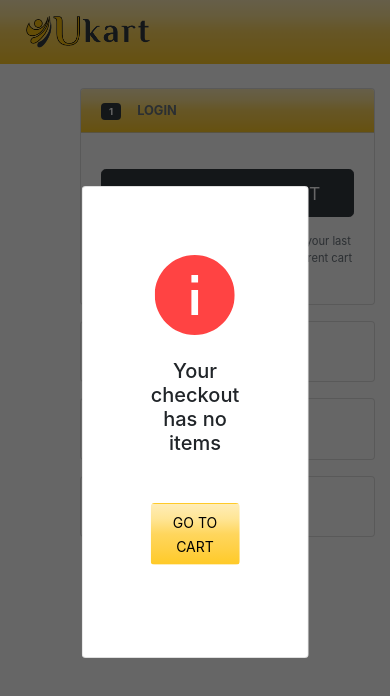
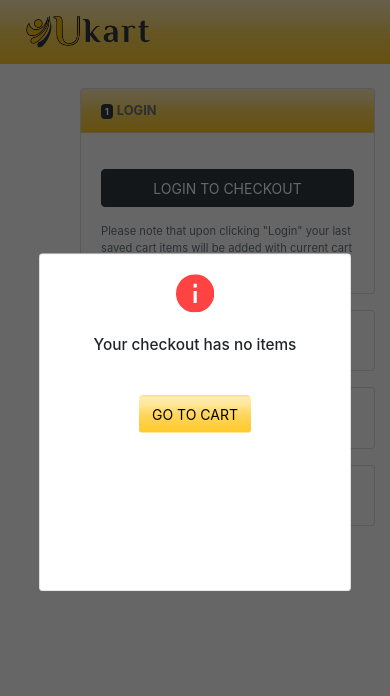
Before and after one commit to ErudayuOrg/UkartReactApp, a React (Create React App) app: page /checkout in a window 390 px wide. Shown: the top 696 px of the page. Built offline with nearby package versions, Linux system fonts and the light colour scheme.

Commit message:
checkout page is responsive in this version

```diff
--- a/package.json
+++ b/package.json
@@ -1,6 +1,6 @@
 {
   "name": "my-app",
-  "version": "0.1.3",
+  "version": "0.1.4",
   "private": true,
   "dependencies": {
     "axios": "^0.21.1",
--- a/src/components/checkout/deliveryAddress/deliveryAddressCheck.jsx
+++ b/src/components/checkout/deliveryAddress/deliveryAddressCheck.jsx
@@ -61,8 +61,8 @@ class DeliveryAddressCheck extends Component {
 
     getHeaderContent = (color) => (
         <React.Fragment>
-            <span className={`badge badge-${color} px-2 py-1`}>2</span>
-            <span className="text-muted px-3"><strong>DELIVERY ADDRESS</strong></span>
+            <span className={`badge badge-${color}`}>2</span>
+            <span className="text-muted px-1"><strong>DELIVERY ADDRESS</strong></span>
         </React.Fragment>
     );
 
@@ -107,16 +107,10 @@ class DeliveryAddressCheck extends Component {
         return(
             <React.Fragment>
                 <div className="row">
-                    <div className="col-md-9 col-sm-9 col-9">
+                    <div className="col-md-9 col-sm-9 col-8">
                         {this.getHeaderContent('light')}
                         <span className="text-dark"><strong>&#x2713;</strong></span>
-                    </div>
-                    <div className="col">
-                        <button className="btn btn-outline-dark float-right" onClick={this.changeDetail}>Change</button>
-                    </div>
-                </div>
-                <div className="row">
-                    <div className="col-md-10 pl-5 ml-2">
+                        <div className="col pl-3 ml-1">
                             <small>
                                 <strong>{`${confirmedAddress.receiverName} `}</strong>
                                 <span>{`${confirmedAddress.area}, `}</span>
@@ -126,6 +120,11 @@ class DeliveryAddressCheck extends Component {
                             </small>
                         </div>
                     </div>
+                    <div className="col-sm-3 col-sm-3 col-4 pr-1 pl-0">
+                        <button className="btn btn-outline-dark btn-block px-0" onClick={this.changeDetail}>Change</button>
+                    </div>
+                </div>
+
             </React.Fragment>
         );
     }
--- a/src/components/checkout/loginCheck.jsx
+++ b/src/components/checkout/loginCheck.jsx
@@ -33,8 +33,8 @@ const mapDispatchToProps = (dispatch) => ({
 class LoginCheck extends Component {
     getHeaderContent = (color) => (
         <React.Fragment>
-            <span className={`badge badge-${color} px-2 py-1`}>1</span>
-            <span className="text-muted px-3"><strong>LOGIN</strong></span>
+            <span className={`badge badge-${color}`}>1</span>
+            <span className="text-muted px-1"><strong>LOGIN</strong></span>
         </React.Fragment>
     );
 
@@ -74,13 +74,13 @@ class LoginCheck extends Component {
         this.props.isLoggedIn? (
             <div className="container">
                 <div className="row">
-                    <div className="col-md-5">
+                    <div className="col-md-5 col-sm-6">
                         <div className="small py-1">
                             <span className="text-muted">Name</span>
                             <strong className="ml-2">{this.props.customerName}</strong>
                         </div>
                         <button className="btn btn-link p-0" onClick={this.logoutAndSignin}><small>Logout & Sign in to another account</small></button>
-                        <button className="btn btn-dark btn-block btn-lg my-3" onClick={this.continueCheckout}><small> CONTINUE CHECKOUT </small></button>
+                        <button className="btn btn-dark btn-block my-3 px-0" onClick={this.continueCheckout}><small> CONTINUE CHECKOUT </small></button>
                     </div>
                 </div>
                 <div className="row">
@@ -89,7 +89,7 @@ class LoginCheck extends Component {
             </div>):(
             <div className="row">
                 <div className="col-md-5">
-                    <button onClick={this.handleLoginToCheckout} className="btn btn-dark btn-block btn-lg my-3"><small> LOGIN TO CHECKOUT </small></button>
+                    <button onClick={this.handleLoginToCheckout} className="btn btn-dark btn-block my-3 px-0"><small> LOGIN TO CHECKOUT </small></button>
                 </div>
                 <small className="col-md-12 text-muted"> Please note that upon clicking "Login" your last saved cart items will be added with current cart items</small>
             </div>
@@ -99,17 +99,15 @@ class LoginCheck extends Component {
     showCheckedLogin = () => (
         <React.Fragment>
             <div className="row">
-                <div className="col-md-9 col-sm-9 col-9">
+                <div className="col-md-9 col-sm-9 col-8">
                     {this.getHeaderContent('light')}
                     <span className="text-dark"><strong>&#x2713;</strong></span>
+                    <div className="col pl-3 ml-1">
+                        <small><strong>{this.props.customerName}</strong></small>
+                    </div>
                 </div>
-                <div className="col">
-                    <button className="btn btn-outline-dark float-right" onClick={this.changeDetail}>Change</button>
-                </div>
-            </div>
-            <div className="row">
-                <div className="col-md-10 pl-5 ml-2">
-                    <small><strong>{this.props.customerName}</strong></small>
+                <div className="col-sm-3 col-sm-3 col-4 pr-1 pl-0">
+                    <button className="btn btn-outline-dark btn-block px-0" onClick={this.changeDetail}>Change</button>
                 </div>
             </div>
         </React.Fragment>
--- a/src/components/checkout/orderSummary/orderSummaryCheck.jsx
+++ b/src/components/checkout/orderSummary/orderSummaryCheck.jsx
@@ -25,8 +25,8 @@ class OrderSummaryCheck extends Component {
 
     getHeaderContent = (color) => (
         <React.Fragment>
-            <span className={`badge badge-${color} px-2 py-1`}>3</span>
-            <span className="text-muted px-3"><strong>ORDER SUMMARY</strong></span>
+            <span className={`badge badge-${color}`}>3</span>
+            <span className="text-muted px-1"><strong>ORDER SUMMARY</strong></span>
         </React.Fragment>
     );
 
@@ -45,15 +45,16 @@ class OrderSummaryCheck extends Component {
             stepThreeStatus?(
                 checkoutItems.length?<React.Fragment>
                     <ItemList items={checkoutItems} handleRemoveItem= {this.moveItemfromCheckout}/>
-                    <Tile>
-                        <div className="float-right">
-                            <button
-                                className="btn btn-dark btn-lg px-5"
-                                onClick={this.confirmCheckoutItem}>
-                                    <small> CONTINUE </small>
-                            </button>
+                        <hr/>
+                        <div className="row mt-3">
+                            <div className="offset-md-8 offset-sm-8 offset-6 col-md-4 col-sm-4 col-6">
+                                <button
+                                    className="btn btn-dark btn-block"
+                                    onClick={this.confirmCheckoutItem}>
+                                        <small> CONTINUE </small>
+                                </button>
+                            </div>
                         </div>
-                    </Tile>
                 </React.Fragment>:
                 <small>Your checkout has no items.</small>
             ):
@@ -71,19 +72,15 @@ class OrderSummaryCheck extends Component {
         return(
             <React.Fragment>
                 <div className="row">
-                    <div className="col-md-9 col-sm-9 col-9">
+                    <div className="col-md-9 col-sm-9 col-8">
                         {this.getHeaderContent('light')}
                         <span className="text-dark"><strong>&#x2713;</strong></span>
+                        <div className="col pl-3 ml-1">
+                            <small> <strong>{checkedItem}</strong> </small>
+                        </div>
                     </div>
-                    <div className="col">
-                        <button className="btn btn-outline-dark float-right" onClick={this.changeDetail}>Change</button>
-                    </div>
-                </div>
-                <div className="row">
-                    <div className="col-md-10 pl-5 ml-2">
-                        <small>
-                            <strong>{ checkedItem }</strong>
-                        </small>
+                    <div className="col-sm-3 col-sm-3 col-4 pr-1 pl-0">
+                        <button className="btn btn-outline-dark btn-block px-0" onClick={this.changeDetail}>Change</button>
                     </div>
                 </div>
             </React.Fragment>
--- a/src/components/checkout/paymentOption/paymentOptionCheck.jsx
+++ b/src/components/checkout/paymentOption/paymentOptionCheck.jsx
@@ -29,8 +29,8 @@ const mapDispatchToProps = (dispatch) => ({
 class PaymentOptionCheck extends Component {
     getHeaderContent = (color) => (
         <React.Fragment>
-            <span className={`badge badge-${color} px-2 py-1`}>4</span>
-            <span className="text-muted px-3"><strong>PAYMENT OPTIONS</strong></span>
+            <span className={`badge badge-${color}`}>4</span>
+            <span className="text-muted px-1"><strong>PAYMENT OPTIONS</strong></span>
         </React.Fragment>
     );
 
@@ -59,9 +59,9 @@ class PaymentOptionCheck extends Component {
                     <div className="col">Cash on delivery</div>
                 </div>
                 <div className="row">
-                    <div className="col">
+                    <div className="col-7 col-sm-5 col-md-4 pr-0">
                         <button
-                            className="btn btn-dark btn-lg px-5"
+                            className="btn btn-dark btn-block px-0"
                             onClick={this.confirmOrder}>
                                 <small> CONFIRM ORDER </small>
                         </button>
--- a/src/core-components/dialogModal.jsx
+++ b/src/core-components/dialogModal.jsx
@@ -13,13 +13,15 @@ class DialogModal extends Component{
         return(
             <div className="_page_overlay">
                 <div className="_center_child">
-                    <div className="card p-5">
+                    <div className="card _p_md_5 _w_h_md">
                         <div className="card-body text-center">
-                            <svg fill="rgb(255, 67, 67)" viewBox="0 0 20 20" width="80" height="80">
-                                <path d="M10 20c5.523 0 10-4.477 10-10S15.523 0 10 0 0 4.477 0 10s4.477 10 10 10zm.833-13.125H9.167V5h1.666v1.875zm0 8.125H9.167V8.75h1.666V15z"/>
-                            </svg>
+                            <div className="_svg_container">
+                                <svg fill="rgb(255, 67, 67)" viewBox="0 0 20 20">
+                                    <path d="M10 20c5.523 0 10-4.477 10-10S15.523 0 10 0 0 4.477 0 10s4.477 10 10 10zm.833-13.125H9.167V5h1.666v1.875zm0 8.125H9.167V8.75h1.666V15z"/>
+                                </svg>
+                            </div>
                             <h5 className="card-title my-4"> Your checkout has no items </h5>
-                            <Link to="./cart" className="btn _primary_bg my-4"><small> GO TO CART </small></Link>
+                            <Link to="./cart" className="btn _primary_bg mt-3 mb-4"><small> GO TO CART </small></Link>
                         </div>
                     </div>
                 </div>
--- a/src/css/theme.css
+++ b/src/css/theme.css
@@ -259,17 +259,48 @@ button._primary_bg:focus {
   right:2%;
 }
 
+._svg_container{
+  width: 4em;
+  display: block;
+  margin: auto;
+}
+
+._p_md_5{
+  padding: 25px;
+}
+
 @media screen and (max-width: 768px) {
   body {
     font-size: 0.8em;
   }
 
- ._icon{
-  font-size: 1em;
+  input[type="text"] {
+    font-size: 1.1em;
+  }
+
+  ._icon{
+    font-size: 1em;
   }
 
   ._slider_button{
     visibility: hidden;
+  }
+
+  ._svg_container{
+    width: 3em;
+  }
+
+  ._p_md_5{
+    padding: 0;
+  }
+
+  ._w_h_md{
+    width: 80vw;
+    height: 40vh;
+  }
+
+  .card-title{
+    font-size: 1.2em;
   }
 }
 
```
Also changed, not shown: src/components/checkout/deliveryAddress/addressDetails.jsx (+4 -4 lines), src/components/checkout/deliveryAddress/addressForm.jsx (+5 -5 lines), 12 other files (tests, documents, lock files or other folders). Lines whose indentation alone changed are shown as unchanged.
